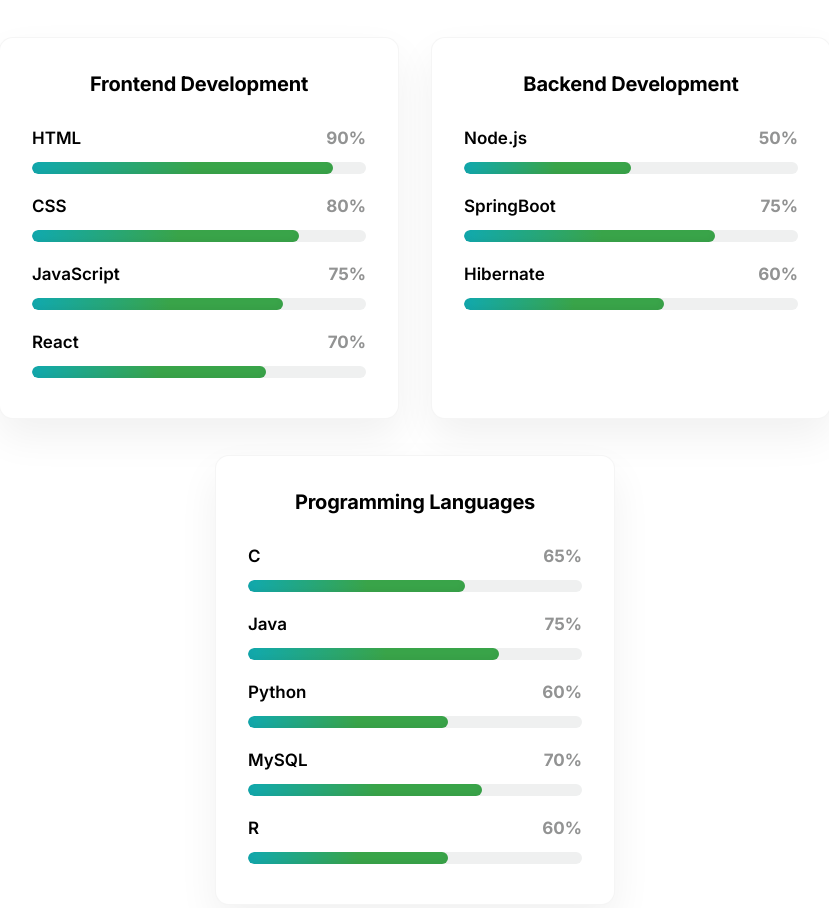
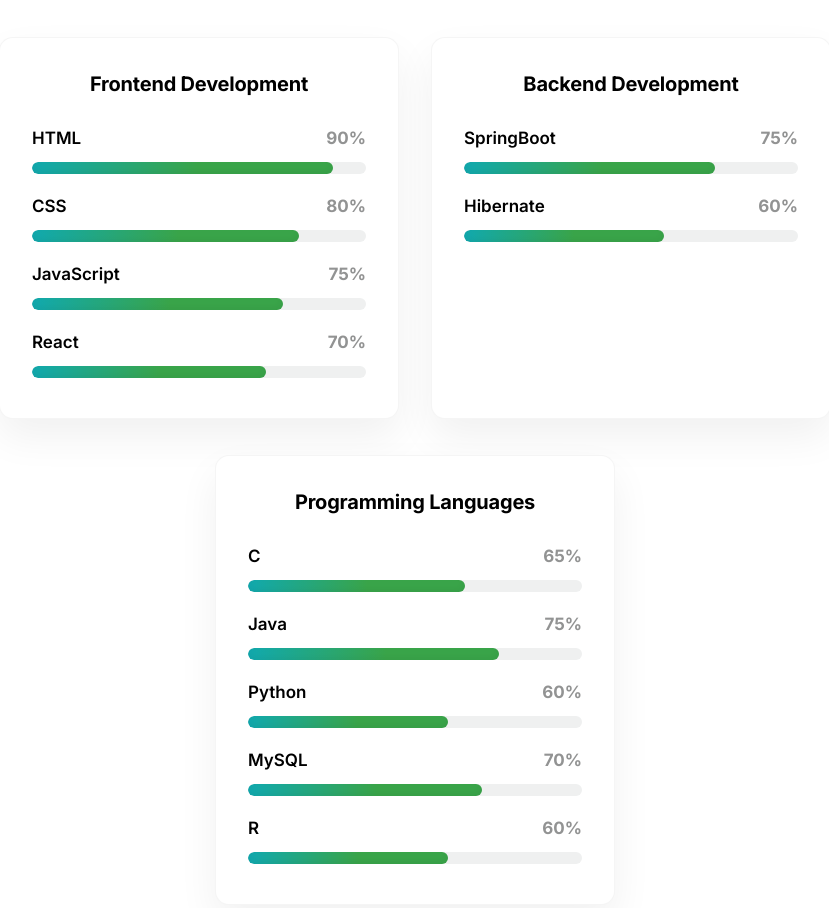
Before and after one commit to anirudh645/anirudh645.github.io, a plain HTML site: page index.html in a window 1280 px wide. Shown: the part 3130-4038 px from the top of the page, without its empty margins (225-1054 px from the left). Drawn offline with Linux system fonts and the light colour scheme.

Commit message:
Updates Skills

```diff
--- a/index.html
+++ b/index.html
@@ -316,15 +316,6 @@
         </div>
         <div class="details-container">
           <h2 class="experience-sub-title">Backend Development</h2>
-          <div class="skill-container">
-            <div class="skill-name">
-              <span>Node.js</span>
-              <span>50%</span>
-            </div>
-                <div class="progress-bar">
-                  <div class="progress" style="width: 50%" data-width="50%"></div>
-            </div>
-          </div>
           <div class="skill-container">
             <div class="skill-name">
               <span>SpringBoot</span>
```
